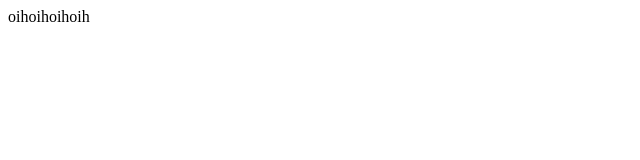
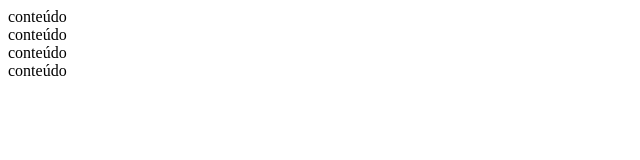
Before and after one commit to dellamas/HTML_CONCEITOS, a plain HTML site: page index.html in a window 1280 px wide. Shown: the whole page, without its empty margins (0-640 px from the left). Drawn offline with Linux system fonts and the light colour scheme.

Commit message:
primeiros passos

```diff
--- a/index.html
+++ b/index.html
@@ -1 +1,35 @@
-oihoihoihoih
+
+<!--
+    Aqui aprendentos sobre tags globais:
+    title
+    tabindex
+    styled
+    class
+    contenteditable
+    hidden
+    id
+    data
+
+-->
+
+
+<div class="carrinho" tabindex="3">
+    <!--  elementos aqui dentro-->
+    conteúdo
+</div>
+
+<div class="carrinho" tabindex="2">
+    <!--  elementos aqui dentro-->
+    conteúdo
+</div>
+
+<div tabindex="1">
+    <!--  elementos aqui dentro-->
+    conteúdo
+</div>
+
+<div tabindex="1" title="número 3
+">
+    <!--  elementos aqui dentro-->
+    conteúdo
+</div>
```
